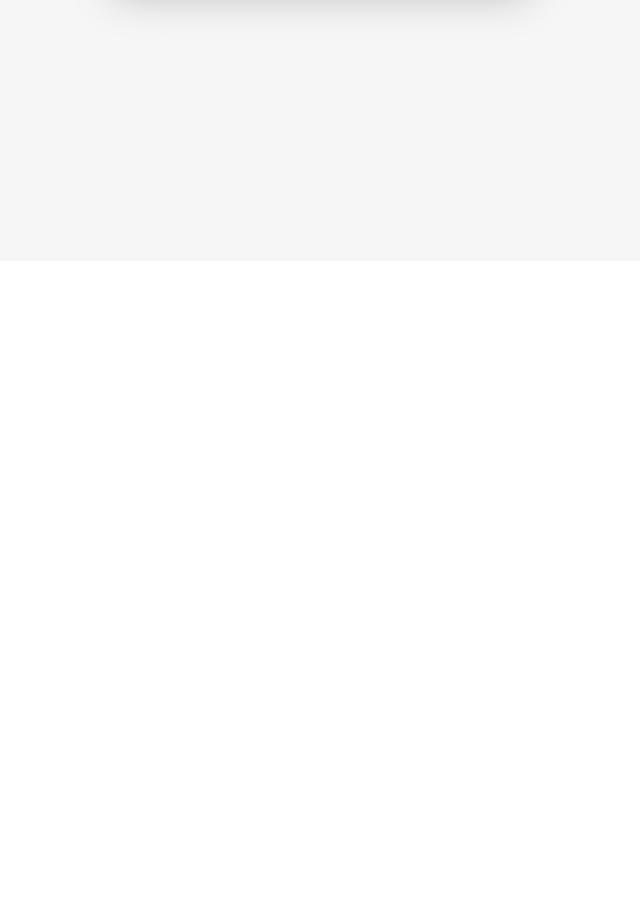
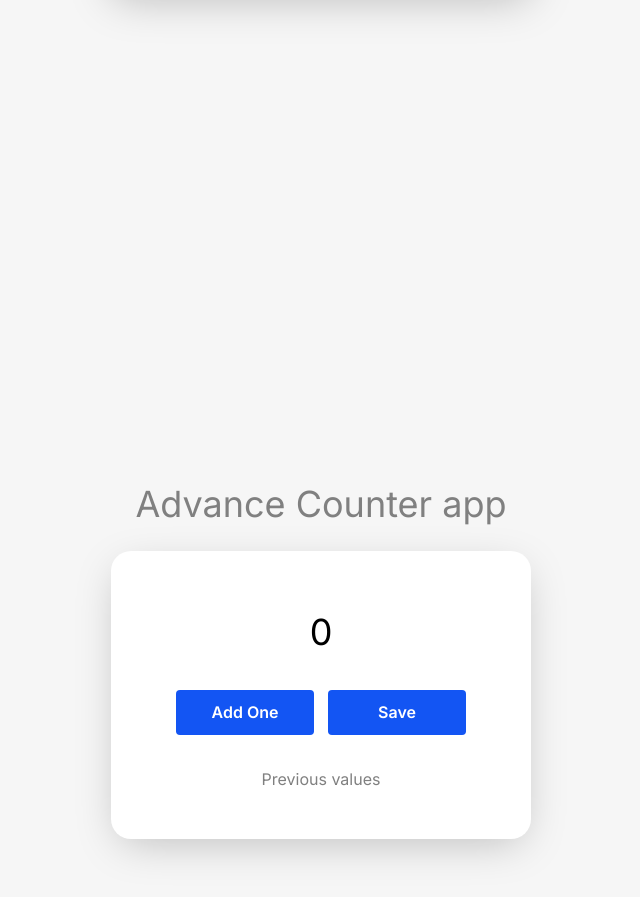
Before and after one commit to Parmila-verma/counter-app, a plain HTML site: page index.html in a window 1280 px wide. Shown: the part 539-1436 px from the top of the page, without its empty margins (319-959 px from the left). Before the commit the page ends 800 px from the top, so only its background shows below. Drawn offline with Linux system fonts and the light colour scheme.

Commit message:
UI/UX done

```diff
--- a/Assets/css/style.css
+++ b/Assets/css/style.css
@@ -28,6 +28,10 @@
 
 .zero {
     padding: 10px;
+    font-family: "Inter";
+    font-size: 36px;
+    font-weight: 400;
+    line-height: 43.57px
 }
 
 .btn-increment {
@@ -41,8 +45,6 @@
     font-size: 16px;
     font-weight: 600;
     line-height: 19.36px;
-
-
 }
 
 .card-body {
@@ -52,3 +54,46 @@
     border-radius: 20px;
     box-shadow: 0px 11px 44px -10px rgba(0, 0, 0, 0.25);
 }
+
+/*  advance counter*/
+
+.card-body-1 {
+    background-color: rgba(255, 255, 255);
+    text-align: center;
+    padding: 50px 60px;
+    border-radius: 20px;
+    box-shadow: 0px 11px 44px -10px rgba(0, 0, 0, 0.25);
+}
+
+.add-btn,
+.save-btn {
+    margin: 5px;
+    background-color: rgba(19, 85, 243);
+    color: white;
+    border: none;
+    height: 45px;
+    width: 138px;
+    border-radius: 4px;
+    font-family: "Inter";
+    font-size: 16px;
+    font-weight: 600;
+    line-height: 19.36px;
+}
+
+.initial {
+    padding: 10px;
+    margin-bottom: 20px;
+    font-family: "Inter";
+    font-size: 36px;
+    font-weight: 400;
+    line-height: 43.57px
+}
+
+.Previous-value{
+    font-family: "Inter";
+font-size: 16px;
+font-weight: 400;
+line-height: 19.36px;
+color: rgba(128, 128, 128);
+margin-top: 30px
+}
--- a/index.html
+++ b/index.html
@@ -24,6 +24,19 @@
         </div>
     </div>
 
+    <div class="section">
+        <div class="container">
+            <h1 class=" heading"> Advance Counter app</h1>
+            <div class="card-body-1 ">
+                <h1 class="initial">0</h1>
+                <div class="btns">
+                    <button class="add-btn">Add One</button>
+                    <button class="save-btn">Save</button>
+                </div>
+                <h2 class="Previous-value">Previous values</h2>
+            </div>
+        </div>
+    </div>
     <script>
 const mainTitle =document.querySelector('.zero');
 let curValue =0;
```
